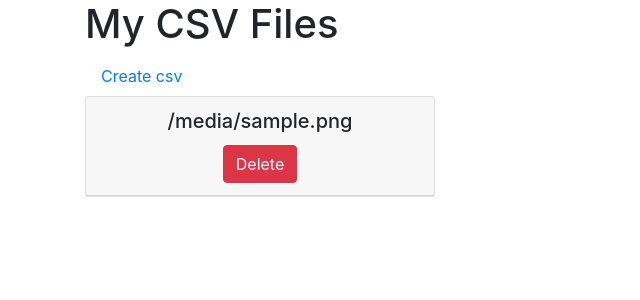
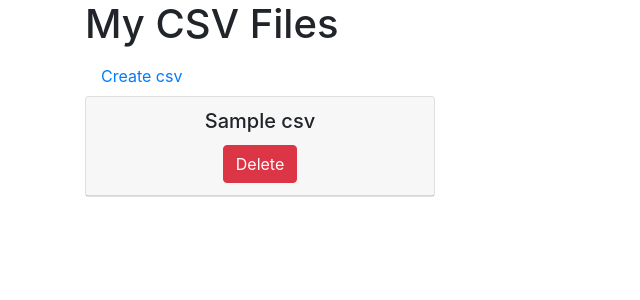
Before and after one commit to sergiosalonso/autoML, a Django app: template ml_core/templates/process/list_csv.html in a window 1280 px wide. Shown: the part 56-356 px from the top of the page, without its empty margins (0-640 px from the left). Run offline with Django 3.2, Linux system fonts and the light colour scheme; the template is opened without the code that fills it: most values are stand-ins (such as "Sample title", 1, 10 or a date in 2020); some libraries are stand-ins or nearby versions.

Commit message:
filefield

```diff
--- a/ml_core/templates/process/list_csv.html
+++ b/ml_core/templates/process/list_csv.html
@@ -9,7 +9,7 @@
     <div class="col-md-4 col-sm-12">
         <div class="card h-100 text-center">
           <div class="card-header h-100">
-            <h5 class="card-title text-align">{{csv.file}}</h5>
+            <h5 class="card-title text-align">{{csv.name}}</h5>
             <form method="post" action="{% url 'ml_core:delete-csv' pk=csv.id %}">
               {%csrf_token%}
               <input type="submit" class="btn btn-danger"value="Delete">
--- a/ml_core/templates/process/list_process.html
+++ b/ml_core/templates/process/list_process.html
@@ -8,7 +8,7 @@
         <div class="card h-100 text-center">
           <div class="card-header h-100">
             <h5 class="card-title text-align"><a href="{%url 'ml_core:process' pk=process.id%}">{{process.title}}</a></h5>
-            <a class="btn btn-success" href="{% url 'ml_core:execute' model=process.model machine=process.machine.public_ip csv=process.csv.name target=process.target test=proces.test%}">Execute</a>
+            <a class="btn btn-success" href="{% url 'ml_core:execute' model=process.model machine=process.machine.public_ip csv=process.csv.name target=process.target test=process.test%}">Execute</a>
           </div>
         </div>
     </div>
```
